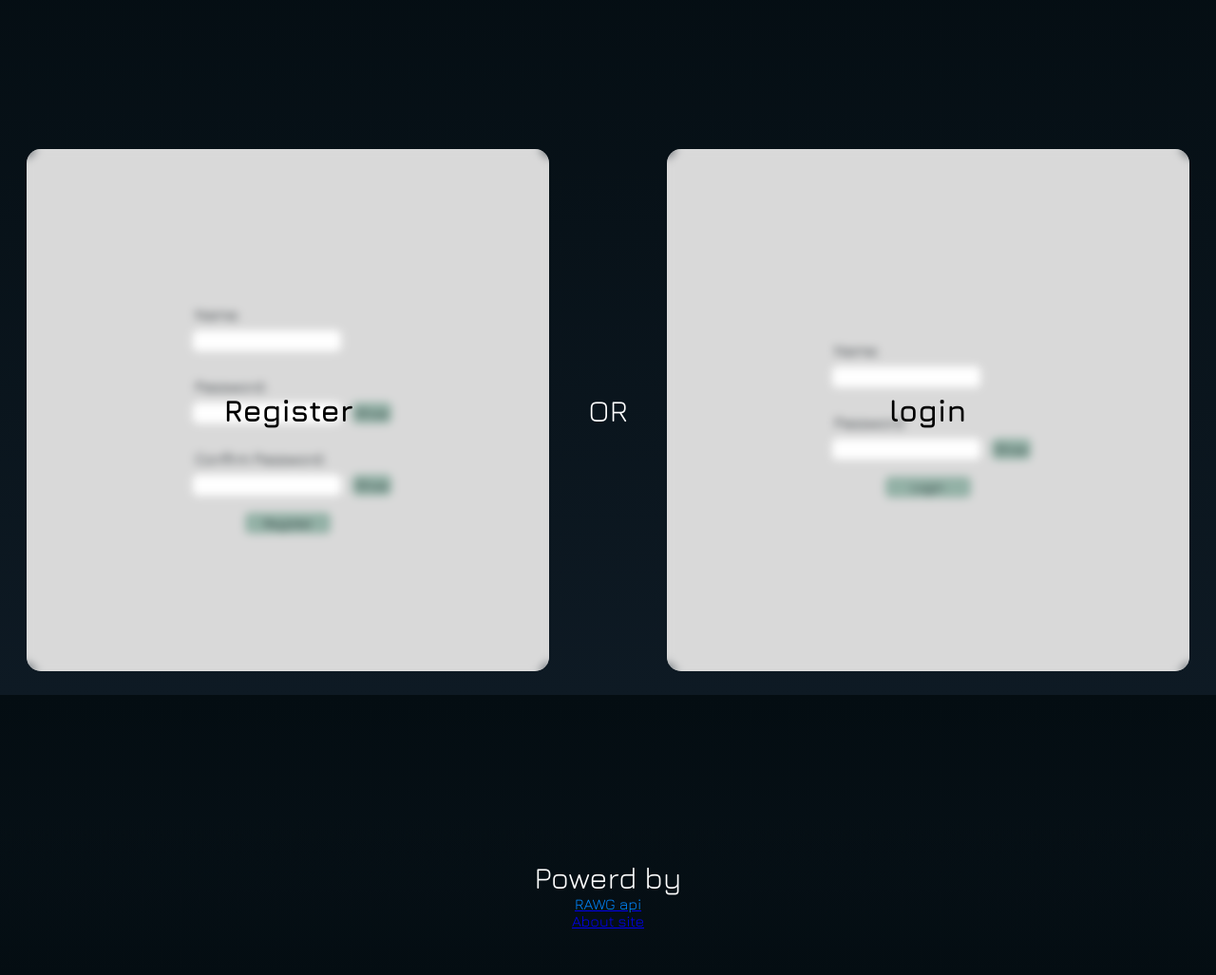
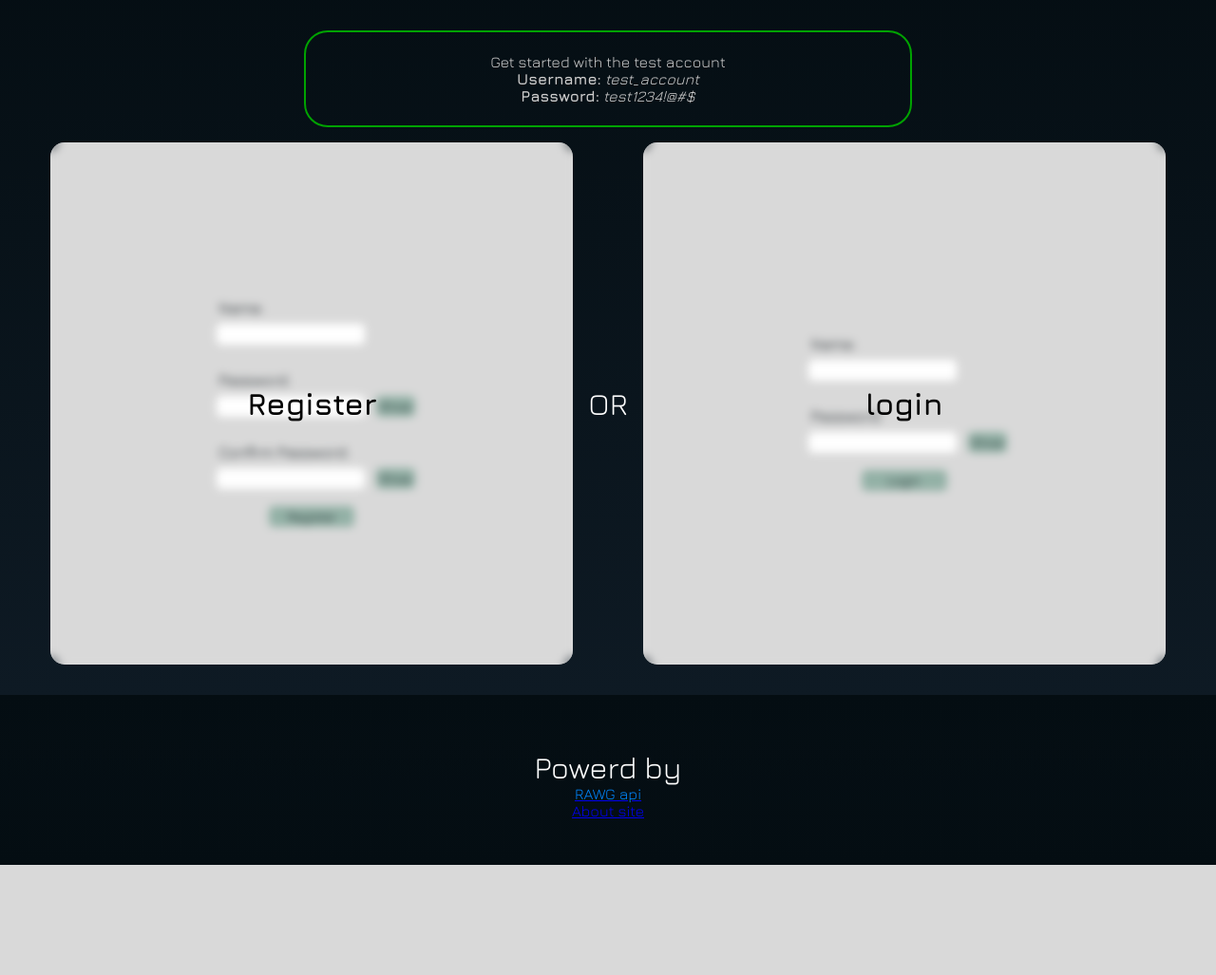
Before and after one commit to MugiWaraBoz/gamefo, a Flask app: page /login in a window 1280 px wide. Shown: the part 68-1095 px from the top of the page at 95% size. After the commit the page ends 979 px from the top, so only its background shows below. Run offline with Flask 3, Linux system fonts and the light colour scheme; some libraries are stand-ins or nearby versions.

Commit message:
about page finished

```diff
--- /dev/null
+++ b/static/styles/about_page.css
@@ -0,0 +1,25 @@
+
+
+.about_page {
+    color: rgb(204, 204, 204);
+    display: flex;
+    justify-content: center;
+}
+
+.about_page h1 {
+    font-size: 3rem;
+    text-align: center;
+    color: rgb(4, 197, 4);
+    margin-bottom: 1rem;
+}
+
+.about_page div {
+    display: flex;
+    flex-direction: column;
+    width: 1300px;
+}
+
+.about_page p {
+    font-size: 2rem;
+    line-height: 5rem;
+}
--- a/static/styles/main_page.css
+++ b/static/styles/main_page.css
@@ -214,10 +214,25 @@ button:hover {
 }
 
 .main_container_get_started {
-    height: 100vh;
+    height: auto;
+    display: flex;
+    flex-direction: column;
+    justify-content: space-between;
+    align-items: center;
+}
+
+.main_container_get_started .test_acc {
+    color: rgb(206, 205, 205);
+    width: 50vw;
+    border-radius: 25px;
+    text-align: center;
+    padding: 22px;
+    border: 2px solid rgb(0, 163, 0);
+}
+
+.main_container_get_started .gt_boxes {
     display: flex;
     flex-direction: row;
-    justify-content: space-around;
     align-items: center;
 }
 
@@ -337,9 +352,7 @@ button:hover {
         display: flex;
         justify-content: center;
         align-items: center;
-        background-color: #1e1e1eef;
         backdrop-filter: blur(5px);
-        color: #EEEDEB;
         opacity: 1;
         transition: 300ms ease-out;
     }
@@ -385,7 +398,6 @@ button:hover {
         justify-content: center;
         align-items: center;
         background-color: #D9D9D9;
-        color: #040D12;
     }
 
 
@@ -396,10 +408,12 @@ button:hover {
 
     .main_container_get_started {
         height: 100vh;
-        display: grid;
-        grid-template-rows: auto;
-        justify-content: center;
+        flex-direction: column;
         text-align: left;
+    }
+
+    .main_container_get_started .gt_boxes {
+        flex-direction: column;
     }
 
 
--- a/templates/get_started.html
+++ b/templates/get_started.html
@@ -10,8 +10,13 @@
 {% block main %}
 
 <div class="main_container_get_started">
+    <div class="test_acc">
+        <p>Get started with the test account</p>
+        <p><strong>Username:</strong> <em>test_account</em></p>
+        <p><strong>Password:</strong> <em>test1234!@#$</em></p>
+    </div>
 
-
+    <div class="gt_boxes">
     <div class="register">
         <div class="cover_r blur-layer ">
             <h1 class="r_hover">Register</h1>
@@ -70,6 +75,7 @@
             </form>
         </div>
     </div>
+    </div>
 
 </div>
 
--- a/templates/main.html
+++ b/templates/main.html
@@ -11,6 +11,7 @@
     <link rel="stylesheet" href="../static/styles/game_picker.css">
     <link rel="stylesheet" href="../static/styles/rng.css">
     <link rel="stylesheet" href="../static/styles/user_page.css">
+    <link rel="stylesheet" href="../static/styles/about_page.css">
     <script src="https://kit.fontawesome.com/3a97aa5ed7.js" crossorigin="anonymous"></script>
 
     <title>{{ title }}</title>
```
Also changed, not shown: templates/about_page.html (+17 -1 lines), templates/test.html (deleted, +0 -35 lines).
